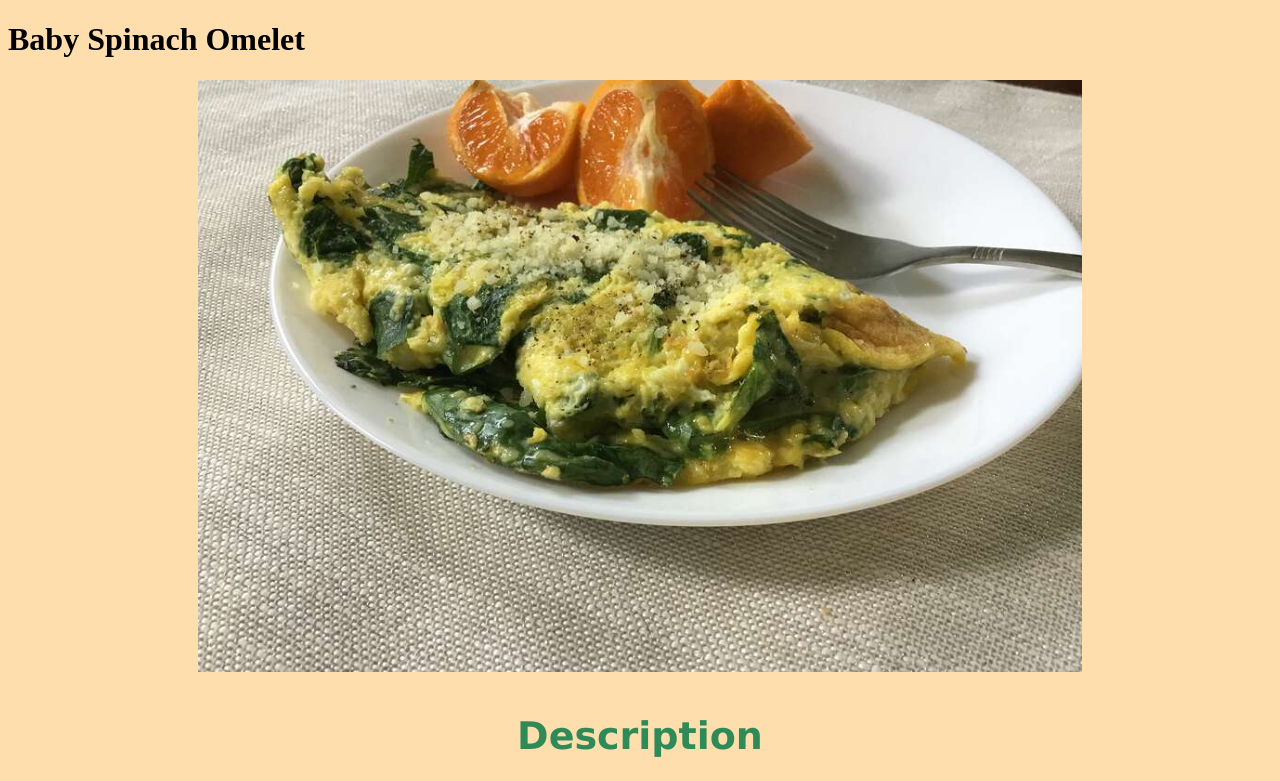
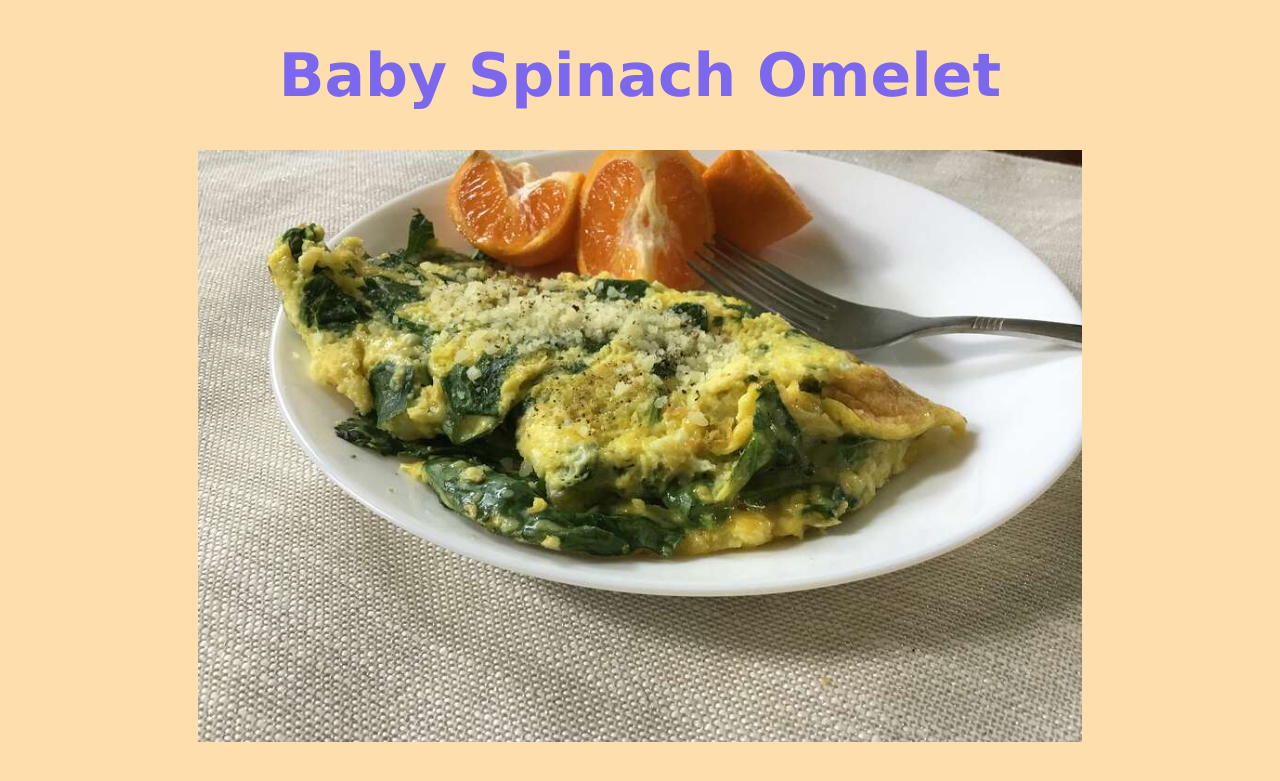
Before and after one commit to richardwhitingiii/odin-recipes, a plain HTML site: page recipes/omelet.html in a window 1280 px wide. Shown: the top 781 px of the page. Drawn offline with Linux system fonts and the light colour scheme.

Commit message:
Simplified H1 CSS across all spots.

```diff
--- a/styles.css
+++ b/styles.css
@@ -11,7 +11,7 @@ div {
     text-align: center;
 }
 
-.header {
+h1 {
     font-size: 60px;
     font-family: Verdana, Geneva, Tahoma, sans-serif;
     color: mediumslateblue;
```
Also changed, not shown: index.html (+1 -1 lines).
